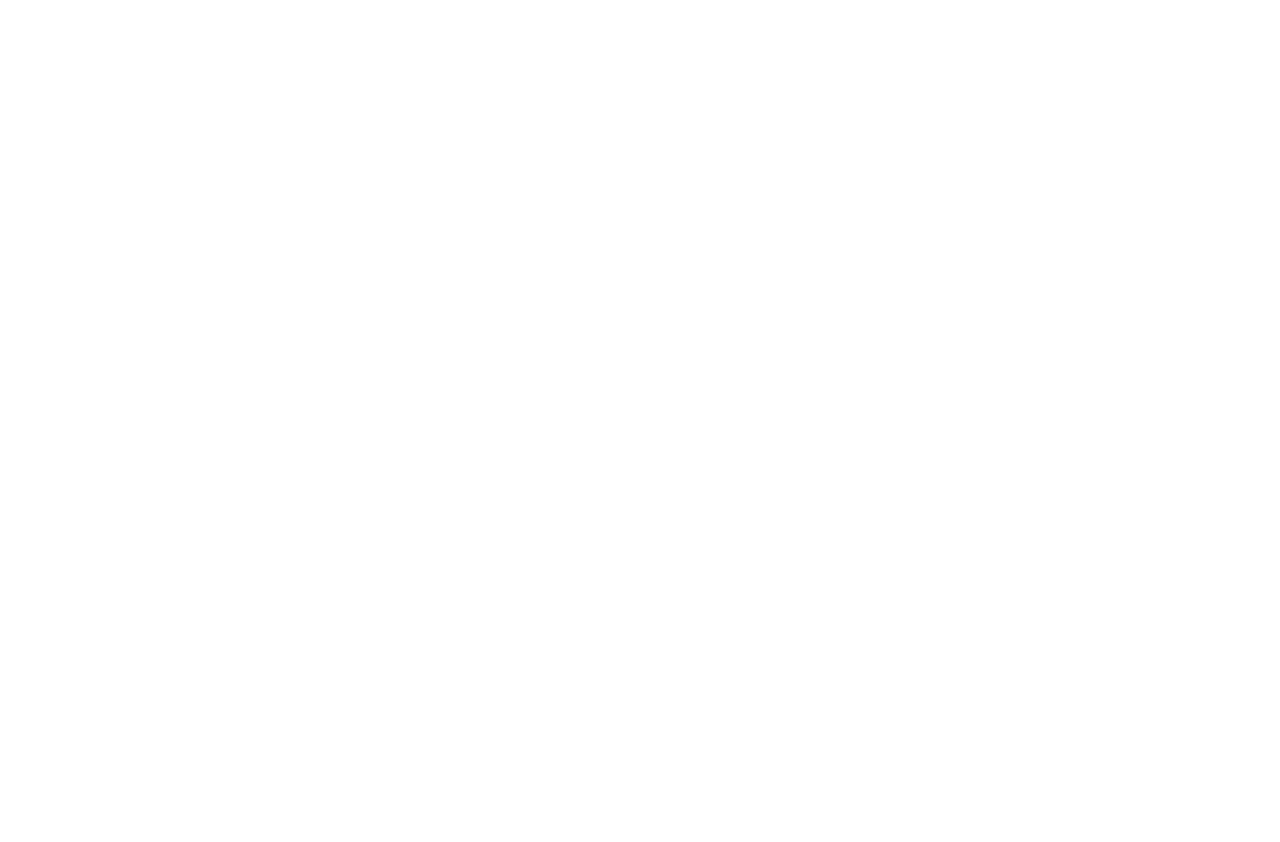
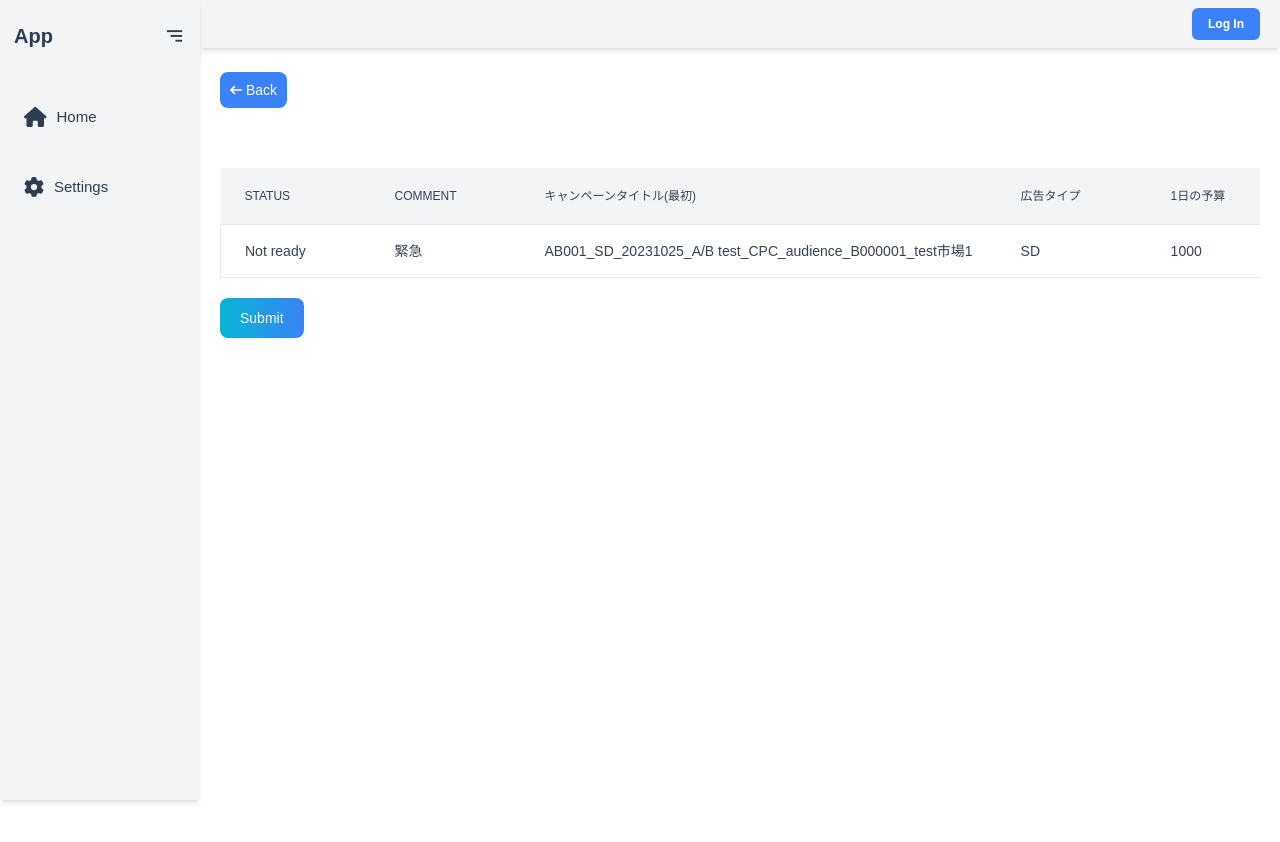
Before and after one commit to iswaryanatrajan/admanagement, a Vue app: page /admanagement in a window 1280 px wide. Before the commit this address had no page. Shown: the top 842 px of the page. Before the commit the page ends 800 px from the top, so only its background shows below. Built offline with nearby package versions, Linux system fonts and the light colour scheme.

Commit message:
Added admanagement page

```diff
--- a/src/assets/main.css
+++ b/src/assets/main.css
@@ -32,8 +32,6 @@
   }
 
   #app {
-    display: grid;
-    grid-template-columns: 1fr;
     padding: 0;
   }
 
--- /dev/null
+++ b/src/components/AdManagement.vue
@@ -0,0 +1,150 @@
+
+<template>
+    <div class="greetings">
+      <div class="flex items-center">
+        <button type="button" class="text-white bg-blue-500  hover:bg-blue-600 focus:ring-4 rounded-lg text-sm px-2.5 py-2 text-sm text-center mr-5 inline-flex items-center" @click="$router.go(-1)">
+          <svg class="w-3 h-3 mr-1 text-white-800 dark:text-white" aria-hidden="true" xmlns="http://www.w3.org/2000/svg" fill="none" viewBox="0 0 14 10">
+              <path stroke="currentColor" stroke-linecap="round" stroke-linejoin="round" stroke-width="2" d="M13 5H1m0 0 4 4M1 5l4-4"/>
+          </svg>
+        Back</button>
+      </div>
+
+      <div class="relative overflow-x-auto mt-10">
+
+
+  <div>
+
+  <div class="">
+  <form class="">
+    <div class="overflow-auto">
+    <table class="w-full text-sm text-left text-gray-500 dark:text-gray-400 my-5 admanagementtbl">
+    <thead class="text-xs text-gray-700 uppercase bg-gray-100">
+      <tr>
+        <th class="px-6 py-3">status</th>
+        <th class="px-6 py-3">Comment</th>
+        <th class="px-6 py-3">キャンペーンタイトル(最初)</th>
+        <th class="px-6 py-3">広告タイプ</th>
+        <th class="px-6 py-3">1日の予算</th>
+        <th class="px-6 py-3">広告グループ</th>
+        <th class="px-6 py-3">最適化戦略</th>
+        <th class="px-6 py-3">広告フォーマット</th>
+        <th class="px-6 py-3">代表ASIN</th>
+        <th class="px-6 py-3">広告ASIN</th>
+        <th class="px-6 py-3">ターゲティング</th>
+        <th class="px-6 py-3">ルックバック</th>
+        <th class="px-6 py-3">カテゴリー1</th>
+        <th class="px-6 py-3">カテゴリー2</th>
+        <th class="px-6 py-3">カテゴリー3</th>
+        <th class="px-6 py-3">カテゴリー4</th>
+        <th class="px-6 py-3">カテゴリー5</th>
+        <th class="px-6 py-3">絞り込み</th>
+        <th class="px-6 py-3">CPC（MAX）</th>
+        <th class="px-6 py-3">見出し文章</th>
+        <th class="px-6 py-3">No Logo or Logo Name</th>
+        <th class="px-6 py-3">画像名称</th>
+        <th class="px-6 py-3">画像リンク</th>
+        <th class="px-6 py-3">開始日</th>
+        <th class="px-6 py-3">初期設定確認(2日後)</th>
+        <th class="px-6 py-3">クリック数チェック</th>
+        <th class="px-6 py-3">CPCチェック</th>
+        <th class="px-6 py-3">コメント</th>
+      </tr>
+    </thead>
+    <tbody>
+      <tr class="border" v-for="adrow in adrows" :key="adrow">
+        <td class="px-6 py-4 font-medium text-gray-700 whitespace-nowrap" >{{ adrow.status }}</td>
+        <td class="px-6 py-4 font-medium text-gray-700 whitespace-nowrap">{{ adrow.comment}}</td>
+        <td class="px-6 py-4 font-medium text-gray-700 whitespace-nowrap">{{ adrow.campaignTitle }}</td>
+        <td class="px-6 py-4 font-medium text-gray-700 whitespace-nowrap">{{ adrow.adType }} </td>
+        <td class="px-6 py-4 font-medium text-gray-700 whitespace-nowrap">{{ adrow.dailyBudget }}</td>
+        <td class="px-6 py-4 font-medium text-gray-700 whitespace-nowrap">{{ adrow.adGroup }}</td>
+        <td class="px-6 py-4 font-medium text-gray-700 whitespace-nowrap">{{ adrow.optimizationStrategy }}</td>
+        <td class="px-6 py-4 font-medium text-gray-700 whitespace-nowrap">{{ adrow.adFormat }}</td>
+        <td class="px-6 py-4 font-medium text-gray-700 whitespace-nowrap">{{ adrow.repASIN }}</td>
+        <td class="px-6 py-4 font-medium text-gray-700 whitespace-nowrap">{{ adrow.adASIN }}</td>
+        <td class="px-6 py-4 font-medium text-gray-700 whitespace-nowrap">{{ adrow.targeting }}</td>
+        <td class="px-6 py-4 font-medium text-gray-700 whitespace-nowrap">{{ adrow.lookback }}</td>
+        <td class="px-6 py-4 font-medium text-gray-700 whitespace-nowrap">{{ adrow.category1 }}</td>
+        <td class="px-6 py-4 font-medium text-gray-700 whitespace-nowrap">{{ adrow.category2 }}</td>
+        <td class="px-6 py-4 font-medium text-gray-700 whitespace-nowrap">{{ adrow.category3 }}</td>
+        <td class="px-6 py-4 font-medium text-gray-700 whitespace-nowrap">{{ adrow.category4 }}</td>
+        <td class="px-6 py-4 font-medium text-gray-700 whitespace-nowrap">{{ adrow.category5 }}</td>
+        <td class="px-6 py-4 font-medium text-gray-700 whitespace-nowrap">{{ adrow.narrowdown }}</td>
+        <td class="px-6 py-4 font-medium text-gray-700 whitespace-nowrap">{{ adrow.cpcmax }}</td>
+        <td class="px-6 py-4 font-medium text-gray-700 whitespace-nowrap">{{ adrow.headingText }}</td>
+        <td class="px-6 py-4 font-medium text-gray-700 whitespace-nowrap">{{ adrow.logo }}</td>
+        <td class="px-6 py-4 font-medium text-gray-700 whitespace-nowrap">{{ adrow.image }}</td>
+        <td class="px-6 py-4 font-medium text-gray-700 whitespace-nowrap">{{ adrow.imagelink }}</td>
+        <td class="px-6 py-4 font-medium text-gray-700 whitespace-nowrap">{{ adrow.startDate }}</td>
+        <td class="px-6 py-4 font-medium text-gray-700 whitespace-nowrap">{{ adrow.initialsettingsconfirmation }}</td>
+        <td class="px-6 py-4 font-medium text-gray-700 whitespace-nowrap">{{ adrow.checkNumofclicks }}</td>
+        <td class="px-6 py-4 font-medium text-gray-700 whitespace-nowrap">{{ adrow.cpcCheck }}</td>
+        <td class="px-6 py-4 font-medium text-gray-700 whitespace-nowrap">{{ adrow.comments }}</td>
+       </tr>
+
+    </tbody>
+  </table>
+</div>
+</form>
+<button type="button"  class="text-white bg-gradient-to-r from-cyan-500 to-blue-500 hover:bg-gradient-to-bl focus:ring-4 focus:outline-none focus:ring-cyan-300 dark:focus:ring-cyan-800 font-medium rounded-lg text-sm px-5 py-2.5 text-center mr-2 mb-2">Submit</button>
+
+</div>
+
+
+</div>
+  </div>
+
+    </div>
+  </template>
+
+<script >
+import { ref, onMounted , computed} from "vue";
+
+export default {
+  name:'inputbox',
+
+  setup() {
+
+
+let rownumber1 = ref(3);
+const adrows = [{
+    "status":"Not ready",
+    "comment":"緊急",
+    "campaignTitle":"AB001_SD_20231025_A/B test_CPC_audience_B000001_test市場1",
+    "adType":"SD",
+    "dailyBudget":1000,
+    "adGroup":"見出し文章1_Views:カテゴリー1 / Views:カテゴリー2 / Views:カテゴリー3 / Views:カテゴリー4 / Views:カテゴリー5_audience_lookback7_lookback14_CPC_A/B test_20231025_SD_AB001_2_B000001_imageA",
+    "optimizationStrategy": "Conversion",
+    "adFormat": "Image",
+    "repASIN": "B000001",
+    "adASIN": "B000001,B00002,B00003",
+    "targeting":"audience",
+    "lookback":"lookback7_lookback14",
+    "category1":"Views:カテゴリー1",
+    "category2":"Views:カテゴリー2",
+    "category3":"Views:カテゴリー3",
+    "category4":"Views:カテゴリー4",
+    "category5":"Views:カテゴリー5",
+    "narrowdown":"over 10000円",
+    "cpcmax":"recommend 20%OFF",
+    "headingText":"見出し文章1",
+    "logo":"",
+    "image":"imageA",
+    "imagelink":"asset/image.jpg",
+    "startDate":"2023/10/13",
+    "initialsettingsconfirmation":"2023/10/13",
+    "checkNumofclicks":"⚫︎以下の場合、単価⚫︎%UP",
+    "cpcCheck":"設定単価より⚫︎%高い場合、連絡",
+    "comments":"Context の場合、全て販売価格以上にしてください。"
+
+}];
+
+return {  rownumber1,adrows };
+  }
+
+}
+
+</script>
+<style scoped>
+.admanagementtbl tr th{min-width:150px}
+</style>
--- a/src/components/GeneralAppeal.vue
+++ b/src/components/GeneralAppeal.vue
@@ -125,6 +125,7 @@
 </div>
 <button type="button" @click="rownumber2++" class="text-white bg-gradient-to-r from-cyan-500 to-blue-500 hover:bg-gradient-to-bl focus:ring-4 focus:outline-none focus:ring-cyan-300 dark:focus:ring-cyan-800 font-medium rounded-lg text-sm px-5 py-2.5 text-center mr-2 mb-2">Add row</button>
   <button type="button" @click="isHiddenBC = false"  class="text-white bg-gradient-to-r from-cyan-500 to-blue-500 hover:bg-gradient-to-bl focus:ring-4 focus:outline-none focus:ring-cyan-300 dark:focus:ring-cyan-800 font-medium rounded-lg text-sm px-5 py-2.5 text-center mr-2 mb-2">Submit</button>
+
   </form>
   <div v-show="!isHiddenBC" class="chatgptpoints m-5 w-1/3" >
     <div class="strongpoint1points border p-3 flex items-start justify-between mb-3" v-for = "(pointslist,index) in pointslistsBC" :key="index">
@@ -149,6 +150,7 @@
 </tab>
 </tabs>
 </div>
+<RouterLink v-show="!isHiddenBC" :to= "{ name: 'adsettings'}"><button type="button"  class="text-white bg-gradient-to-r from-cyan-500 to-blue-500 hover:bg-gradient-to-bl focus:ring-4 focus:outline-none focus:ring-cyan-300 dark:focus:ring-cyan-800 font-medium rounded-lg text-sm px-5 py-2.5 text-center mr-2 mb-2">Next</button></RouterLink>
   </div>
 
     </div>
--- a/src/components/Settings.vue
+++ b/src/components/Settings.vue
@@ -14,9 +14,9 @@
 
   <div>
 
-  <div class="flex">
+  <div class="">
   <form class="">
-    <div class=" overflow-auto">
+    <div class="overflow-auto">
     <table class="w-full text-sm text-left text-gray-500 dark:text-gray-400 my-5 admanagementtbl">
     <thead class="text-xs text-gray-700 uppercase bg-gray-100">
       <tr>
@@ -50,10 +50,10 @@
       </tr>
     </thead>
     <tbody>
-      <tr class="border" v-for="index in rownumber1" :key="index">
+      <tr class="border" v-for="(row, index) in rows" :key="index">
         <td class="px-6 py-4 font-medium text-gray-700 whitespace-nowrap">Account Name </td>
         <td class="px-6 py-4 font-medium text-gray-700 whitespace-nowrap"><input type="text" class="p-3 border w-full" v-model="requester" /></td>
-        <td class="px-6 py-4 font-medium text-gray-700 whitespace-nowrap"></td>
+        <td class="px-6 py-4 font-medium text-gray-700 whitespace-nowrap">{{ row.advskunumber }}</td>
         <td class="px-6 py-4 font-medium text-gray-700 whitespace-nowrap">
             <input type="date" class="bg-gray-50 border border-gray-300 text-gray-900 text-sm rounded-lg focus:ring-blue-500 focus:border-blue-500 block w-full  p-2.5 dark:bg-gray-700 dark:border-gray-600 dark:placeholder-gray-400 dark:text-white dark:focus:ring-blue-500 dark:focus:border-blue-500" placeholder="Select date">
         </td>
@@ -99,7 +99,7 @@
               <option value="CPC">CPC</option>
               <option value="VCPM">VCPM</option>
             </select></td>
-        <td class="px-6 py-4 font-medium text-gray-700 whitespace-nowrap"><input type="number" class="p-3 border w-full" v-model="advskunumber" /></td>
+        <td class="px-6 py-4 font-medium text-gray-700 whitespace-nowrap"><input type="text" class="p-3 border w-full" v-model="row.advskunumber" /></td>
         <td class="px-6 py-4 font-medium text-gray-700 whitespace-nowrap"><input type="text" class="p-3 border w-full" v-model="advasin" /></td>
         <td class="px-6 py-4 font-medium text-gray-700 whitespace-nowrap">『ブルーライトの心配ゼロ。目に優しい映し出し。』</td>
         <td class="px-6 py-4 font-medium text-gray-700 whitespace-nowrap"><input type="text" class="p-3 border w-full" v-model="category1" /></td>
@@ -119,8 +119,9 @@
     </tbody>
   </table>
 </div>
+</form>
 <button type="button"  class="text-white bg-gradient-to-r from-cyan-500 to-blue-500 hover:bg-gradient-to-bl focus:ring-4 focus:outline-none focus:ring-cyan-300 dark:focus:ring-cyan-800 font-medium rounded-lg text-sm px-5 py-2.5 text-center mr-2 mb-2">Submit</button>
-  </form>
+<RouterLink :to= "{ name: 'admanagement'}"><button type="button"  class="text-white bg-gradient-to-r from-cyan-500 to-blue-500 hover:bg-gradient-to-bl focus:ring-4 focus:outline-none focus:ring-cyan-300 dark:focus:ring-cyan-800 font-medium rounded-lg text-sm px-5 py-2.5 text-center mr-2 mb-2">Next</button></RouterLink>
 
 </div>
 
@@ -135,17 +136,25 @@
 import { ref, onMounted , computed} from "vue";
 
 export default {
-  name:'inputbox',
+setup() {
 
-  setup() {
+const rows = ref([
+  { advskunumber: ''},
+  { advskunumber: ''},
+  { advskunumber: ''},
+]);
 
+const getValues = () => {
+      const values = rows.value;
+      console.log(values);
+    };
 
-let rownumber1 = ref(3);
+return {
+  rows,getValues
 
+};
 
-return {  rownumber1 };
-  }
-
+}
 }
 
 </script>
--- a/src/router/index.js
+++ b/src/router/index.js
@@ -33,9 +33,14 @@
       component: () => import('../views/GeneralAppeal.vue')
     },
     {
-      path: '/settings',
-      name: 'settings',
+      path: '/adsettings',
+      name: 'adsettings',
       component: () => import('../views/Settings.vue')
+    },
+    {
+      path: '/admanagement',
+      name: 'admanagement',
+      component: () => import('../views/Admanagement.vue')
     }
   ]
 })
--- /dev/null
+++ b/src/views/Admanagement.vue
@@ -0,0 +1,17 @@
+<template>
+    <div class="">
+      <MainHeader />
+      <main class="flex">
+        <Side />
+        <div class="flex-grow flex-1 h-screen pb-44 pt-6 overflow-y-auto maincontent">
+          <AdManagement/>
+        </div>
+
+      </main>
+    </div>
+  </template>
+    <script setup>
+    import AdManagement from "../components/AdManagement.vue";
+    import MainHeader from "../components/Mainheader.vue";
+    import Side from "../components/Side.vue";
+    </script>
```
